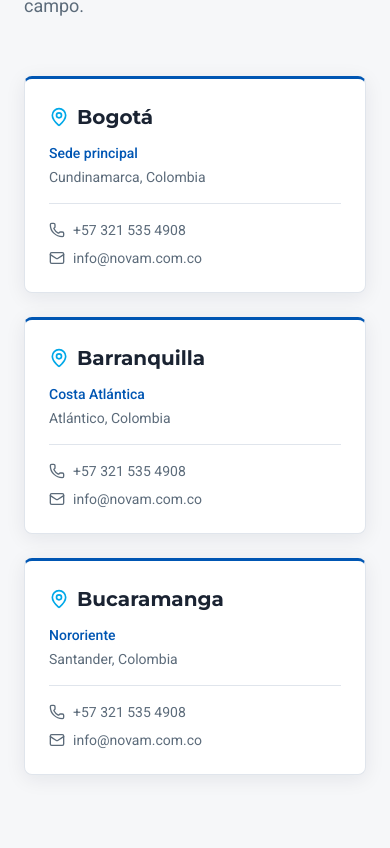
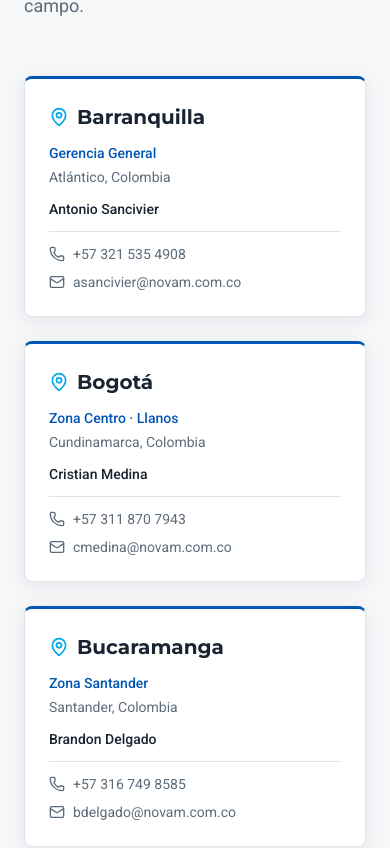
Before and after one commit to jescandonp/novam-web, a Next.js app: page /nosotros in a window 390 px wide. Shown: the part 6496-7344 px from the top of the page. Built offline with nearby package versions, Linux system fonts and the light colour scheme; no server answers.

Commit message:
feat: update presencia nacional with real team contacts + Cali
- 5 offices: Barranquilla x2, Bogotá, Bucaramanga, Cali (new)
- Individual contacts per zone: Sancivier, Medina, Delgado, Carrillo, González
- Direct phone and email per representative
- Grid updated to sm:2 lg:3 columns for 5 cards

```diff
--- a/src/app/nosotros/page.tsx
+++ b/src/app/nosotros/page.tsx
@@ -57,9 +57,51 @@
 ];
 
 const OFFICES = [
-  { city: "Bogotá", role: "Sede principal", region: "Cundinamarca" },
-  { city: "Barranquilla", role: "Costa Atlántica", region: "Atlántico" },
-  { city: "Bucaramanga", role: "Nororiente", region: "Santander" },
+  {
+    city: "Barranquilla",
+    role: "Gerencia General",
+    region: "Atlántico",
+    name: "Antonio Sancivier",
+    phone: "+57 321 535 4908",
+    phoneHref: "tel:+573215354908",
+    email: "asancivier@novam.com.co",
+  },
+  {
+    city: "Bogotá",
+    role: "Zona Centro · Llanos",
+    region: "Cundinamarca",
+    name: "Cristian Medina",
+    phone: "+57 311 870 7943",
+    phoneHref: "tel:+573118707943",
+    email: "cmedina@novam.com.co",
+  },
+  {
+    city: "Bucaramanga",
+    role: "Zona Santander",
+    region: "Santander",
+    name: "Brandon Delgado",
+    phone: "+57 316 749 8585",
+    phoneHref: "tel:+573167498585",
+    email: "bdelgado@novam.com.co",
+  },
+  {
+    city: "Barranquilla",
+    role: "Zona Norte",
+    region: "Atlántico",
+    name: "Nikol Carrillo",
+    phone: "+57 300 616 6214",
+    phoneHref: "tel:+573006166214",
+    email: "ncarrillo@novam.com.co",
+  },
+  {
+    city: "Cali",
+    role: "Zona Pacífico · Sur",
+    region: "Valle del Cauca",
+    name: "Carolina González",
+    phone: "+57 310 879 0678",
+    phoneHref: "tel:+573108790678",
+    email: "cgonzalez@novam.com.co",
+  },
 ];
 
 const ALLIANCES = [
@@ -202,23 +244,24 @@
           title="Presencia en toda Colombia"
           subtitle="Ingenieros radicados en las principales ciudades industriales del país para respuesta rápida y soporte técnico en campo."
         />
-        <div className="grid grid-cols-1 md:grid-cols-3 gap-6">
+        <div className="grid grid-cols-1 sm:grid-cols-2 lg:grid-cols-3 gap-6">
           {OFFICES.map((o) => (
-            <address key={o.city} className="not-italic card-base p-6">
+            <address key={`${o.city}-${o.name}`} className="not-italic card-base p-6">
               <div className="flex items-center gap-2 mb-3">
                 <MapPin className="w-5 h-5 text-nova-cyan" aria-hidden="true" />
                 <span className="font-display font-bold text-xl text-text-primary">{o.city}</span>
               </div>
               <p className="text-nova-blue text-sm font-medium font-sans mb-1">{o.role}</p>
               <p className="text-text-muted text-sm font-sans">{o.region}, Colombia</p>
-              <div className="mt-4 pt-4 border-t border-steel space-y-2">
-                <a href={contactInfo.phoneHref} className="flex items-center gap-2 text-sm text-text-muted hover:text-nova-blue transition-colors font-sans">
+              <p className="text-text-primary text-sm font-medium font-sans mt-3">{o.name}</p>
+              <div className="mt-3 pt-3 border-t border-steel space-y-2">
+                <a href={o.phoneHref} className="flex items-center gap-2 text-sm text-text-muted hover:text-nova-blue transition-colors font-sans">
                   <Phone className="w-4 h-4" aria-hidden="true" />
-                  {contactInfo.phone}
+                  {o.phone}
                 </a>
-                <a href={`mailto:${contactInfo.email}`} className="flex items-center gap-2 text-sm text-text-muted hover:text-nova-blue transition-colors font-sans">
+                <a href={`mailto:${o.email}`} className="flex items-center gap-2 text-sm text-text-muted hover:text-nova-blue transition-colors font-sans">
                   <Mail className="w-4 h-4" aria-hidden="true" />
-                  {contactInfo.email}
+                  {o.email}
                 </a>
               </div>
             </address>
```
